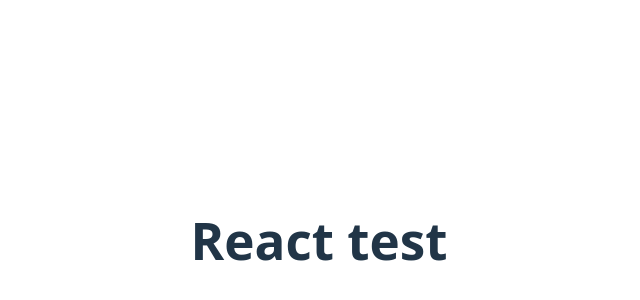
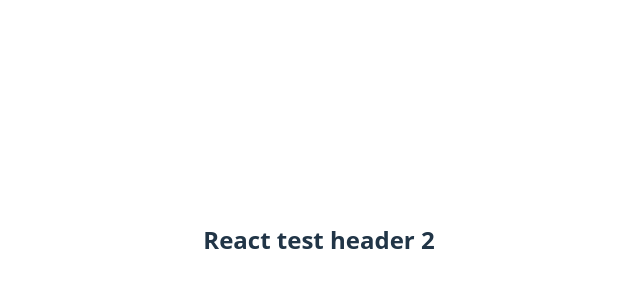
Before and after one commit to pavle221/react-project, a React (Vite) app in the folder first-react-project/: page / in a window 1280 px wide. Shown: the part 160-460 px from the top of the page, without its empty margins (321-961 px from the left). Built offline with nearby package versions, Linux system fonts and the light colour scheme.

Commit message:
Updating header.jsx

```diff
--- a/first-react-project/src/assets/Header.jsx
+++ b/first-react-project/src/assets/Header.jsx
@@ -2,6 +2,10 @@ function HeaderTest() {
   return (
     <div>
         <h1>React test</h1>
+        <p>This is descriptions</p>
+    </div>,
+    <div>
+      <h2>React test header 2</h2>
     </div>
   )
 }
```
